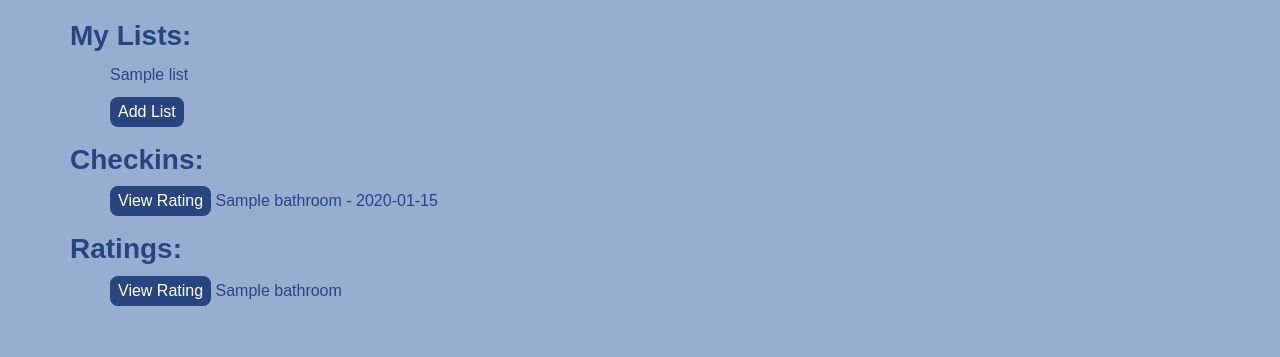
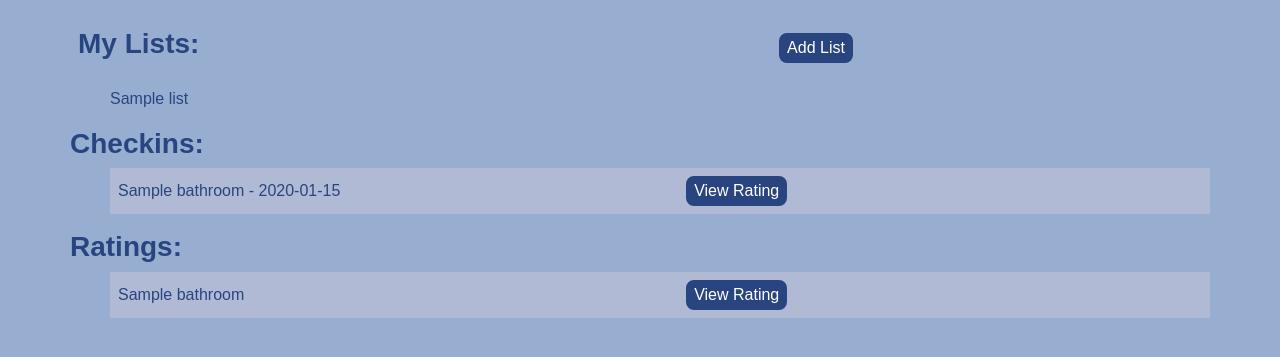
Before and after one commit to ambergers/crapp, a Flask app: page /users/1 in a window 1280 px wide. Shown: the part 76-433 px from the top of the page. Run offline with Flask 2, Linux system fonts and the light colour scheme; tables that the repository leaves empty hold one stand-in row (values such as "Sample post"); some libraries are stand-ins or nearby versions.

Commit message:
changed checkins and ratings in user hub to a table instead of list items, styled them, fixed typo in ratings form

```diff
--- a/templates/rating_form.html
+++ b/templates/rating_form.html
@@ -11,7 +11,7 @@
 <div class="container">
   <div>
     <form action={{ url_for("process_rate_bathroom", bathroom_id=bathroom.bathroom_id, checkin_id=checkin.checkin_id) }} method="POST">
-      <h4>How it go at
+      <h4>How'd it go at
         {% if bathroom.name %}
           {{ bathroom.name }} on {{ checkin.checkin_datetime.strftime('%Y-%m-%d') }}?
         {% else %}
--- a/templates/user_hub.html
+++ b/templates/user_hub.html
@@ -1,10 +1,50 @@
 {% extends 'base.html' %}
+
+{% block head %}
+{{ super() }}
+<style>
+
+  table {
+    border-collapse: collapse;
+    width: 100%;
+  }
+  th {
+    text-align: left;
+    padding: 8px;
+    width: 61.5%;
+  }
+  td {
+    text-align: left;
+    padding: 8px;
+    width: 50px;
+  }
+  tr:nth-child(odd) {
+  background-color: #b1bad4;
+  }
+
+</style>
+{% endblock %}
 
 {% block body %}
 
 </br>
 <div class="container">
+  <table>
+  <tr>
+    <th style="background-color: #98aed1">
     <h3>My Lists:</h3>
+    </td>
+    <td style="background-color: #98aed1">
+      <!-- Button for user to add a NamedList -->
+      <button type="button" id="add_named_list">Add List</button>
+      <script>
+        document.getElementById('add_named_list').addEventListener('click', function() {
+            window.location = '/add_list'
+        })
+      </script>
+    </td>
+  </th>
+</table>
   <div>
     <ul style="list-style: none;">
       {% for list in user.lists %}
@@ -12,14 +52,6 @@
         <a href="{{ url_for('show_user_list', list_id=list.list_id ) }}"> {{ list.list_name }} </a>
       </li>
       {% endfor %}
-
-      <!-- Button for user to add a NamedList -->
-      <button type="button" id="add_named_list">Add List</button>
-      <script>
-        document.getElementById('add_named_list').addEventListener('click', function() {
-            window.location = '/add_list'
-        })
-      </script>
     </ul>
   </div>
 </div>
@@ -28,9 +60,19 @@
   <h3>Checkins:</h3>
   <div>
     <ul style="list-style: none;">
+      <table>
       {% for checkin in user.checkins %}
-      <div>
-          <li>
+     <!--  <li> -->
+          <tr>
+            <td>
+              <!-- List bathroom names (if available) and/or checkin datetime for bathrooms -->
+                {% if checkin.bathroom.name %}
+                    {{ checkin.bathroom.name }} - {{ checkin.checkin_datetime.strftime('%Y-%m-%d') }}
+                {% else %}
+                    {{ checkin.checkin_datetime.strftime('%Y-%m-%d') }}
+                {% endif %}
+            </td>
+            <td>
                 <!-- Check if user has already rated this checkin, add button to rate if not -->
                 {% if checkin.rating %}
                     <button type="button" id="{{ checkin.checkin_id }}">View Rating</button>
@@ -49,15 +91,11 @@
                     })
                     </script>
                 {% endif %}
-            <!-- List bathroom names (if available) and/or checkin datetime for bathrooms -->
-            {% if checkin.bathroom.name %}
-                {{ checkin.bathroom.name }} - {{ checkin.checkin_datetime.strftime('%Y-%m-%d') }}
-            {% else %}
-                {{ checkin.checkin_datetime.strftime('%Y-%m-%d') }}
-            {% endif %}
-          </li>
-      </div>
+            </td>
+          </tr>
+       <!--  </li> -->
       {% endfor %}
+      </table>
     </ul>
   </div>
 </div>
@@ -66,8 +104,17 @@
     <h3>Ratings:</h3>
     <div>
     <ul style="list-style: none;">
+      <table>
       {% for rating in user.ratings %}
-      <li>
+      <tr>
+        <td>
+        {% if rating.bathroom.name %}
+          {{ rating.bathroom.name }}
+        {% else %}
+          {{ rating.bathroom.bathroom_id }}
+        {% endif %}
+        </td>
+        <td>
         <button type="button" id="rating{{ rating.rating_id }}">View Rating</button>
         <script>
           document.getElementById("rating{{ rating.rating_id }}").addEventListener('click', function() {
@@ -75,13 +122,10 @@
             window.location = url;
           })
         </script>
-        {% if rating.bathroom.name %}
-          {{ rating.bathroom.name }}
-        {% else %}
-          {{ rating.bathroom.bathroom_id }}
-        {% endif %}
-      </li>
+        </td>
+      </tr>
       {% endfor %}
+      </table>
     </ul>
   </div>
 </div>
```
Lines whose indentation alone changed are shown as unchanged.
